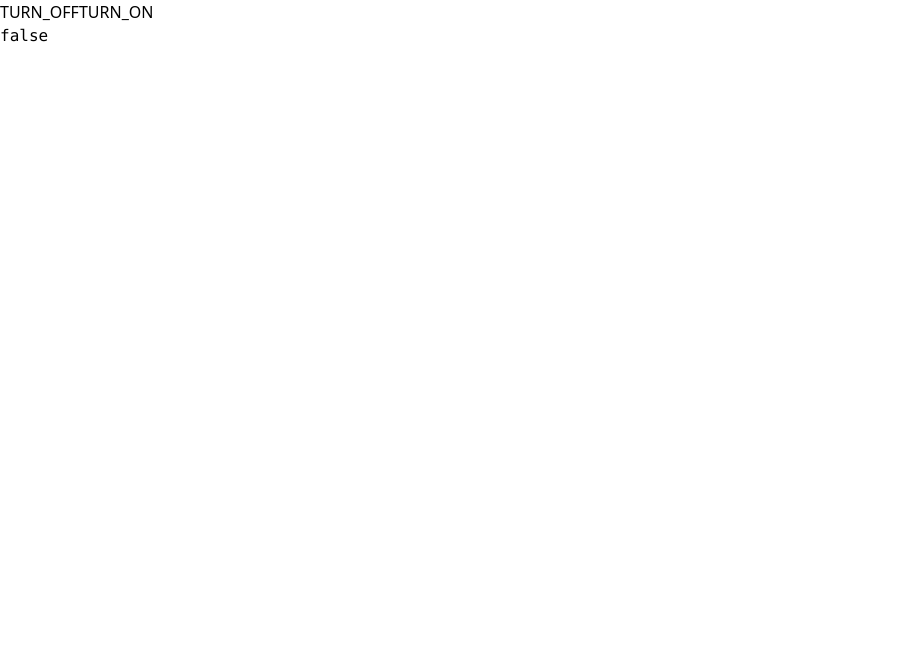
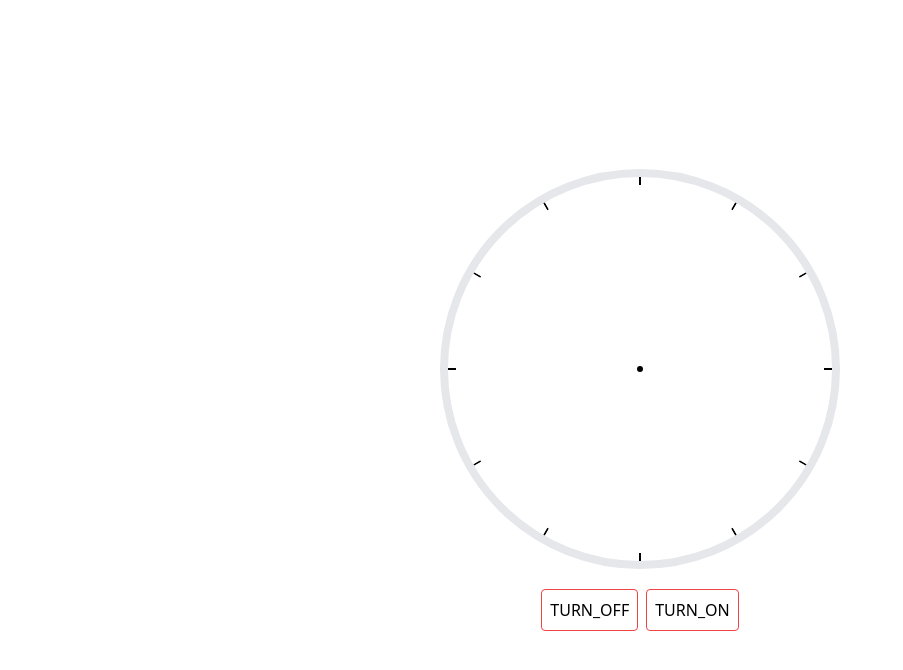
Before and after one commit to krikchaip/devlab, a React (Vite) app in the folder vite-xstate/: page / in a window 1280 px wide. Shown: the top 670 px of the page, without its empty margins (0-903 px from the left). Built offline with nearby package versions, Linux system fonts and the light colour scheme.

Commit message:
vite-xstate: clock foundation

```diff
--- a/vite-xstate/src/app/index.tsx
+++ b/vite-xstate/src/app/index.tsx
@@ -5,10 +5,38 @@ import { clock } from "~/machines";
 export default function App() {
   const [state, send] = useMachine(clock);
   return (
-    <div>
-      <button onClick={() => send("TURN_OFF")}>TURN_OFF</button>
-      <button onClick={() => send("TURN_ON")}>TURN_ON</button>
-      <pre style={{ display: "block" }}>{state.can("TURN_OFF").toString()}</pre>
+    <div className="absolute-center space-y-5">
+      <div
+        className="
+          w-[25rem] h-[25rem] rounded-full border-8 relative
+          before:w-1.5 before:h-1.5 before:absolute-center before:bg-black before:rounded-full
+        "
+      >
+        {Array.from(Array(12), (_, i) => (
+          <div
+            key={i}
+            className="
+              w-0.5 h-[calc(12.5rem-8px)] bg-black absolute-center !top-0 origin-bottom
+              [clip-path:inset(0_0_calc(100%-theme(spacing.2)))]
+            "
+            style={{ transform: `translateX(-50%) rotate(${i * 30}deg)` }}
+          />
+        ))}
+      </div>
+      <div className="space-x-2 flex justify-center">
+        <button
+          className="p-2 rounded border border-solid border-red-500 hover:bg-red-200 transition"
+          onClick={() => send("TURN_OFF")}
+        >
+          TURN_OFF
+        </button>
+        <button
+          className="p-2 rounded border border-solid border-red-500 hover:bg-red-200 transition"
+          onClick={() => send("TURN_ON")}
+        >
+          TURN_ON
+        </button>
+      </div>
     </div>
   );
 }
```
